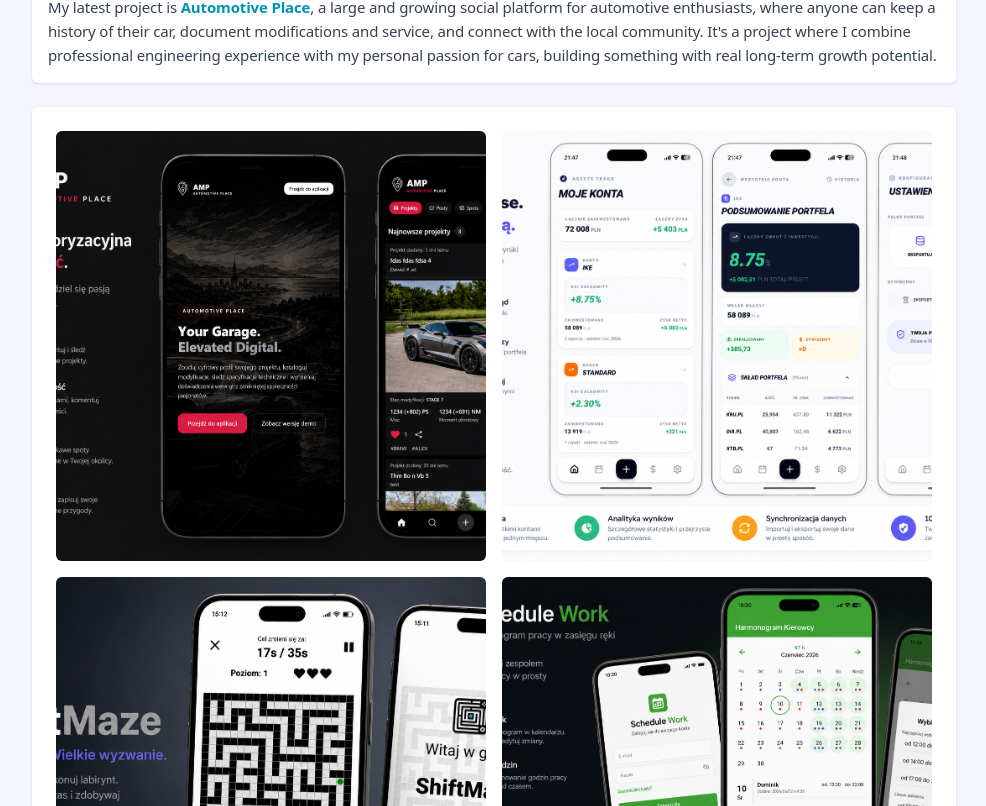
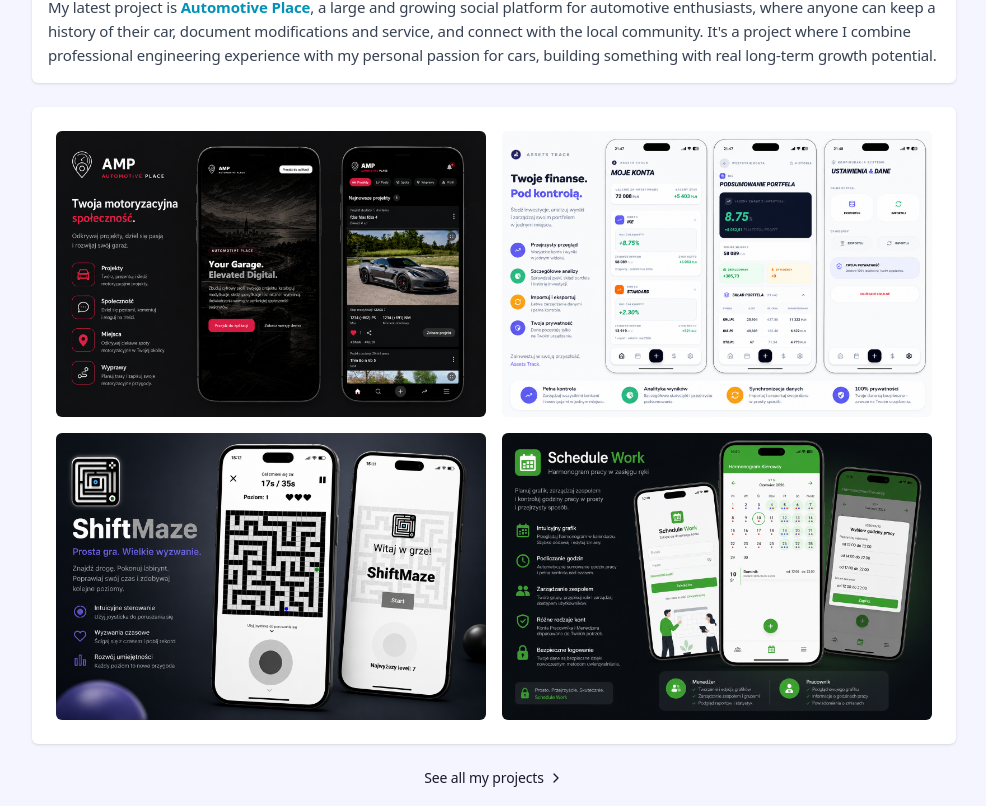
Before and after one commit to infinite223/me, a Next.js app: page /contact in a window 1280 px wide. Shown: the part 1194-2000 px from the top of the page, without its empty margins (280-1266 px from the left). Built offline with nearby package versions, Linux system fonts and the light colour scheme.

Commit message:
projects update

```diff
--- a/app/[locale]/page.tsx
+++ b/app/[locale]/page.tsx
@@ -160,14 +160,13 @@
       <div className="grid grid-cols-1 md:grid-cols-2 gap-4 bg-white rounded-md p-6 shadow-sm max-md:p-3">
         {bestProjects.map((p, i) => (
           <Link key={i} href={`/projects/${p.slug}`}>
-            <div className="relative group rounded-md overflow-hidden hover:cursor-pointer bg-zinc-100/90 aspect-square">
+            <div className="relative group rounded-md overflow-hidden hover:cursor-pointer bg-zinc-100/90 aspect-[3/2]">
               <Image
                 alt={p.name}
                 src={getImageByName(p.image)}
                 fill
                 className="object-cover transition duration-300 ease-in-out group-hover:blur-sm group-hover:brightness-85"
               />
-
               <div className="absolute inset-0 flex items-center justify-center bg-opacity-0 group-hover:bg-black/40 transition duration-300">
                 <span className="opacity-0 group-hover:opacity-100 text-white font-semibold text-2xl transition duration-300">
                   {p.name}
--- a/app/[locale]/projects/[slug]/page.tsx
+++ b/app/[locale]/projects/[slug]/page.tsx
@@ -14,6 +14,8 @@
 import assetsTrackPlaceholder from "../../../assets/assets-track.png";
 import automotivePlacePlaceholder from "../../../assets/automotiveplace.png";
 import shiftmazeFull from "../../../assets/shiftmazeFull.png";
+import pizzaApp from "../../../assets/pizza-app.png";
+
 import { myProjects } from "../consts";
 
 type PageProps = {
@@ -44,6 +46,8 @@
       return downloadSongs;
     case "shoppingNotes":
       return shoppingNotes;
+    case "pizza-app":
+      return pizzaApp;
     default:
       return scheduleApp;
   }
--- a/app/[locale]/projects/consts.ts
+++ b/app/[locale]/projects/consts.ts
@@ -48,7 +48,9 @@
     | "shoppingNotes"
     | "assetsTrack"
     | "automotivePlace"
-    | "shiftmaze";
+    | "shiftmaze"
+    | "pizza-app";
+
   type: "Mobile app" | "Web app" | "all";
   links: {
     linkToGithub?: string;
@@ -182,6 +184,44 @@
     },
   },
   {
+    name: "Rosso Pizzeria",
+    slug: "rosso-pizzeria",
+    description:
+      "Nowoczesna aplikacja mobilna (UI/UX) dla rzemieślniczej pizzerii. Oferuje przejrzysty podział na kategorie dań, zaawansowany konfigurator pizzy (wybór rozmiaru, ciasta oraz dodatkowych składników z dynamicznym podliczaniem ceny) oraz uproszczony, intuicyjny proces finalizacji zamówienia w koszyku.",
+    createdAt: new Date(),
+    type: "Mobile app",
+    technologies: [
+      myTechnologies[1], // React Native
+      myTechnologies[2], // Expo
+      myTechnologies[10], // TypeScript
+      myTechnologies[13], // Tailwind
+    ],
+    image: "pizza-app",
+    links: {},
+  },
+
+  {
+    name: "Kaban",
+    slug: "kaban",
+    description:
+      "Kaban to aplikacja zaprojektowana z myślą o funkcjonalnościach tablicy kanban. Cała tablica dla danego projektu jest dynamicznie aktualizowana, dzięki czemu użytkownicy nie muszą odświeżać aplikacji.",
+    createdAt: new Date(),
+    type: "Mobile app",
+    technologies: [
+      myTechnologies[0],
+      myTechnologies[1],
+      myTechnologies[2],
+      myTechnologies[3],
+      myTechnologies[5],
+      myTechnologies[10],
+      myTechnologies[12],
+    ],
+    image: "kaban",
+    links: {
+      linkToGithub: "https://github.com/infinite223/kaban",
+    },
+  },
+  {
     name: "Cars design",
     slug: "cars-design",
     description:
@@ -205,108 +245,87 @@
       linkToLiveapp: "https://carsdesigns.netlify.app/",
     },
   },
-  {
-    name: "Kaban",
-    slug: "kaban",
-    description:
-      "Kaban to aplikacja zaprojektowana z myślą o funkcjonalnościach tablicy kanban. Cała tablica dla danego projektu jest dynamicznie aktualizowana, dzięki czemu użytkownicy nie muszą odświeżać aplikacji.",
-    createdAt: new Date(),
-    type: "Mobile app",
-    technologies: [
-      myTechnologies[0],
-      myTechnologies[1],
-      myTechnologies[2],
-      myTechnologies[3],
-      myTechnologies[5],
-      myTechnologies[10],
-      myTechnologies[12],
-    ],
-    image: "kaban",
-    links: {
-      linkToGithub: "https://github.com/infinite223/kaban",
-    },
-  },
-  {
-    name: "J-Monkey",
-    slug: "j-monkey",
-    description:
-      "J-monkey to prosta gra mobilna inspirowana popularną grą Flappy Bird.",
-    createdAt: new Date(),
-    type: "Mobile app",
-    technologies: [
-      myTechnologies[0],
-      myTechnologies[1],
-      myTechnologies[2],
-      myTechnologies[5],
-      myTechnologies[9],
-      myTechnologies[12],
-    ],
-    image: "monkey",
-    links: {
-      linkToGithub: "https://github.com/infinite223/J-monkey",
-      linkToLiveapp:
-        "https://play.google.com/store/apps/details?id=com.infinite223.Flappymonkey",
-    },
-  },
-  {
-    name: "Work schedule (v2)",
-    slug: "work-schedule-v2",
-    description:
-      "Work schedule to aplikacja webowa, która umożliwia tworzenie grafiku pracy, zapraszanie pracowników i pozwala im zapisywać się na dyżury w wybrane dni i godziny.",
-    createdAt: new Date(),
-    type: "Web app",
-    technologies: [
-      myTechnologies[0],
-      myTechnologies[3],
-      myTechnologies[4],
-      myTechnologies[5],
-      myTechnologies[7],
-      myTechnologies[10],
-      myTechnologies[12],
-    ],
-    image: "workSchedule",
-    links: {
-      linkToGithub: "https://github.com/infinite223/J-monkey",
-      linkToLiveapp:
-        "https://play.google.com/store/apps/details?id=com.infinite223.Flappymonkey",
-    },
-  },
-  {
-    name: "Download songs",
-    slug: "download-songs",
-    description:
-      "Prosta aplikacja do wyszukiwania piosenek na YouTube i ich pobierania.",
-    createdAt: new Date(),
-    type: "Web app",
-    technologies: [myTechnologies[0], myTechnologies[11], myTechnologies[12]],
-    image: "downloadSongs",
-    links: {
-      linkToGithub: "https://github.com/infinite223/download-songs",
-      linkToLiveapp: "https://download-songs.netlify.app/",
-    },
-  },
-  {
-    name: "Shopping notes",
-    slug: "shopping-notes",
-    description:
-      "Shopping-notes to prosta aplikacja mobilna pozwalająca użytkownikom tworzyć listy zakupów. Produkty są automatycznie grupowane według sklepów i kategorii, co ułatwia zakupy.",
-    createdAt: new Date(),
-    type: "Mobile app",
-    technologies: [
-      myTechnologies[0],
-      myTechnologies[1],
-      myTechnologies[2],
-      myTechnologies[10],
-      myTechnologies[12],
-      myTechnologies[13],
-    ],
-    image: "shoppingNotes",
-    links: {
-      linkToGithub: "https://github.com/infinite223/Shopping-notes",
-      linkToLiveapp:
-        "https://play.google.com/store/apps/details?id=com.shopping.notes",
-    },
-  },
+  // {
+  //   name: "J-Monkey",
+  //   slug: "j-monkey",
+  //   description:
+  //     "J-monkey to prosta gra mobilna inspirowana popularną grą Flappy Bird.",
+  //   createdAt: new Date(),
+  //   type: "Mobile app",
+  //   technologies: [
+  //     myTechnologies[0],
+  //     myTechnologies[1],
+  //     myTechnologies[2],
+  //     myTechnologies[5],
+  //     myTechnologies[9],
+  //     myTechnologies[12],
+  //   ],
+  //   image: "monkey",
+  //   links: {
+  //     linkToGithub: "https://github.com/infinite223/J-monkey",
+  //     linkToLiveapp:
+  //       "https://play.google.com/store/apps/details?id=com.infinite223.Flappymonkey",
+  //   },
+  // },
+  // {
+  //   name: "Work schedule (v2)",
+  //   slug: "work-schedule-v2",
+  //   description:
+  //     "Work schedule to aplikacja webowa, która umożliwia tworzenie grafiku pracy, zapraszanie pracowników i pozwala im zapisywać się na dyżury w wybrane dni i godziny.",
+  //   createdAt: new Date(),
+  //   type: "Web app",
+  //   technologies: [
+  //     myTechnologies[0],
+  //     myTechnologies[3],
+  //     myTechnologies[4],
+  //     myTechnologies[5],
+  //     myTechnologies[7],
+  //     myTechnologies[10],
+  //     myTechnologies[12],
+  //   ],
+  //   image: "workSchedule",
+  //   links: {
+  //     linkToGithub: "https://github.com/infinite223/J-monkey",
+  //     linkToLiveapp:
+  //       "https://play.google.com/store/apps/details?id=com.infinite223.Flappymonkey",
+  //   },
+  // },
+  // {
+  //   name: "Download songs",
+  //   slug: "download-songs",
+  //   description:
+  //     "Prosta aplikacja do wyszukiwania piosenek na YouTube i ich pobierania.",
+  //   createdAt: new Date(),
+  //   type: "Web app",
+  //   technologies: [myTechnologies[0], myTechnologies[11], myTechnologies[12]],
+  //   image: "downloadSongs",
+  //   links: {
+  //     linkToGithub: "https://github.com/infinite223/download-songs",
+  //     linkToLiveapp: "https://download-songs.netlify.app/",
+  //   },
+  // },
+  // {
+  //   name: "Shopping notes",
+  //   slug: "shopping-notes",
+  //   description:
+  //     "Shopping-notes to prosta aplikacja mobilna pozwalająca użytkownikom tworzyć listy zakupów. Produkty są automatycznie grupowane według sklepów i kategorii, co ułatwia zakupy.",
+  //   createdAt: new Date(),
+  //   type: "Mobile app",
+  //   technologies: [
+  //     myTechnologies[0],
+  //     myTechnologies[1],
+  //     myTechnologies[2],
+  //     myTechnologies[10],
+  //     myTechnologies[12],
+  //     myTechnologies[13],
+  //   ],
+  //   image: "shoppingNotes",
+  //   links: {
+  //     linkToGithub: "https://github.com/infinite223/Shopping-notes",
+  //     linkToLiveapp:
+  //       "https://play.google.com/store/apps/details?id=com.shopping.notes",
+  //   },
+  // },
 ];
 
 export const bestProjects: Project[] = [
--- a/app/[locale]/projects/page.tsx
+++ b/app/[locale]/projects/page.tsx
@@ -11,6 +11,7 @@
 import assetsTrackPlaceholder from "../../assets/assets-track.png";
 import automotivePlacePlaceholder from "../../assets/automotiveplace.png";
 import shiftmazeFull from "../../assets/shiftmazeFull.png";
+import pizzaApp from "../../assets/pizza-app.png";
 import { myProjects } from "./consts";
 import Link from "next/link";
 import { useTranslations } from "next-intl";
@@ -37,6 +38,8 @@
       return downloadSongs;
     case "shoppingNotes":
       return shoppingNotes;
+    case "pizza-app":
+      return pizzaApp;
     default:
       return scheduleApp;
   }
@@ -53,7 +56,7 @@
         <div className="grid grid-cols-1 mt-5 md:grid-cols-2 gap-4 bg-white rounded-md p-6 shadow-sm max-md:p-3">
           {myProjects.map((p, i) => (
             <Link key={i} href={`/projects/${p.slug}`}>
-              <div className="relative group rounded-md overflow-hidden hover:cursor-pointer bg-zinc-100/90 aspect-square">
+              <div className="relative group rounded-md overflow-hidden hover:cursor-pointer bg-zinc-100/90 aspect-[3/2]">
                 <Image
                   alt={p.name}
                   src={getImageByName(p.image)}
```
Also changed, not shown: app/assets/pizza-app.png (added).
